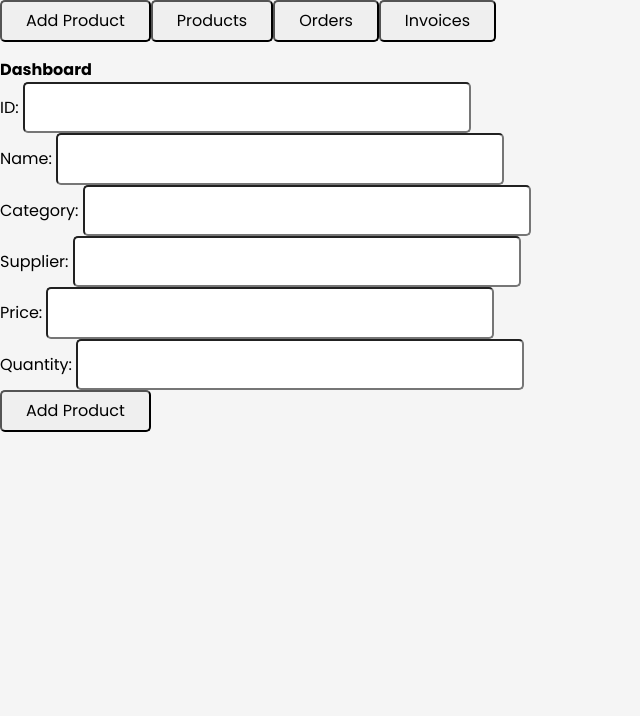
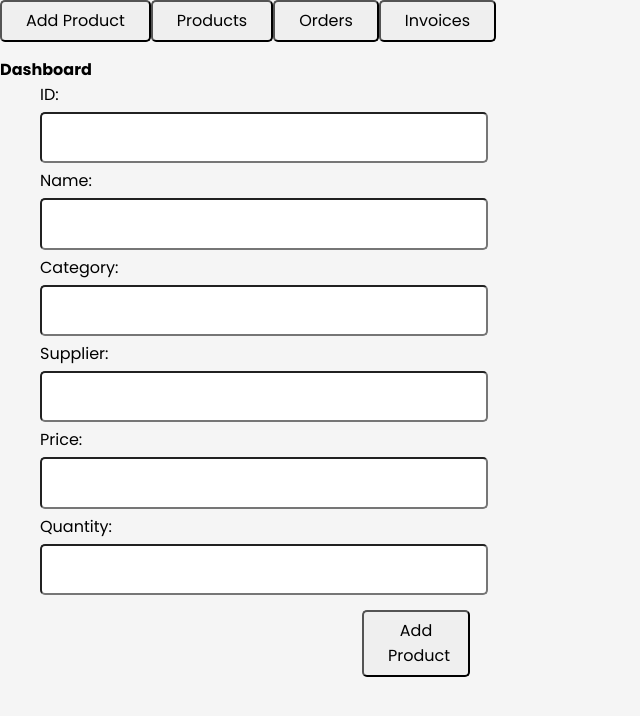
Before and after one commit to Heyitsmacoy/SCM, a React (Create React App) app in the folder frontend/: page /dashboard in a window 1280 px wide. Shown: the top 716 px of the page, without its empty margins (0-640 px from the left). Built offline with nearby package versions, Linux system fonts and the light colour scheme.

Commit message:
Products tab edited

```diff
--- a/frontend/src/components/ProductForm.jsx
+++ b/frontend/src/components/ProductForm.jsx
@@ -63,7 +63,7 @@ export default function ProductForm() {
           <label>Quantity: </label>
           <input type="number" name="quantity" onChange={handleChange} />
         </div>
-        <div>
+        <div className="AddproductBtn">
           <button type="submit">Add Product</button>
         </div>
       </form>
--- a/frontend/src/components/ProductsTab.jsx
+++ b/frontend/src/components/ProductsTab.jsx
@@ -19,7 +19,7 @@ export default function ProductsTabData() {
   return (
     <div>
       <h2>{data && data.message}</h2>
-      <h1>PRODUCTS</h1>
+      <h1 className="ProductTabTitle">PRODUCTS</h1>
       <div className="table">
         <div className="search">
           <input
@@ -59,7 +59,9 @@ export default function ProductsTabData() {
               if (searchTerm === "") {
                 return product;
               } else if (
-            product.productName.toLowerCase().includes(searchTerm.toLowerCase())
+                product.productName
+                  .toLowerCase()
+                  .includes(searchTerm.toLowerCase())
               ) {
                 return product;
               }
@@ -86,9 +88,12 @@ export default function ProductsTabData() {
                 </div>
                 <div className="column" id="action-padding">
                   <Link to={`/editproduct/${product._id}`}>
-                <button id="edit-button" className="outline-primary">edit</button>
+                    <button id="edit-button" className="outline-primary">
+                      edit
+                    </button>
                   </Link>
-              <button id="delete-button"
+                  <button
+                    id="delete-button"
                     className="outline-primary"
                     onClick={async () => {
                       await axios.delete(`/api/products/${product._id}/delete`);
@@ -98,7 +103,8 @@ export default function ProductsTabData() {
                   </button>
                 </div>
               </div>
-        ))}</tbody>
+            ))}
+        </tbody>
       </div>
     </div>
   );
--- a/frontend/src/styles/index.scss
+++ b/frontend/src/styles/index.scss
@@ -60,9 +60,13 @@ body,
 }
 
 input {
+  margin: 5px;
+  margin-left: 40px;
   width: 35vw;
   padding: 0.7em 0.8em;
   border-radius: 5px;
+  display: grid;
+  place-items: center;
 }
 
 button {
@@ -73,6 +77,25 @@ button {
 
 button:hover {
   cursor: pointer;
+}
+
+label {
+  margin-left: 40px;
+}
+
+.AddproductBtn {
+  margin-left: 27.5%;
+  position: fixed;
+  height: 100vh;
+  width: 10%;
+  padding: 10px;
+  display: flex;
+  flex-direction: column;
+}
+
+.AddproductBtn button:hover {
+  background-color: maroon;
+  color: white;
 }
 
 // Home Page //
@@ -125,7 +148,6 @@ button:hover {
 
 .column {
   background-color: none;
-
 }
 
 .column button {
@@ -162,7 +184,7 @@ button:hover {
   position: fixed;
   left: 0;
   bottom: 0;
-  padding: 5px;
+  padding: 10px;
   height: 5%;
   width: 100%;
   background-color: #622427;
@@ -245,18 +267,19 @@ button:hover {
   }
 
   .search {
-    height: 5vh;
+    height: 1vh;
     display: flex;
     justify-content: flex-end;
     align-items: center;
     margin-bottom: 2rem;
 
     input {
+      margin-bottom: 5px;
       background: none;
       border: none;
       outline: none;
 
-      width: 20rem;
+      width: 30rem;
 
       padding: 1rem;
       color: black;
@@ -265,3 +288,9 @@ button:hover {
     }
   }
 }
+
+.ProductTabTitle {
+  margin: 50px 0px 0px 50px;
+  font-size: 40px;
+}
+// Forms //
```
Also changed, not shown: frontend/src/pages/Scm.jsx (+15 -8 lines). Lines whose indentation alone changed are shown as unchanged.
